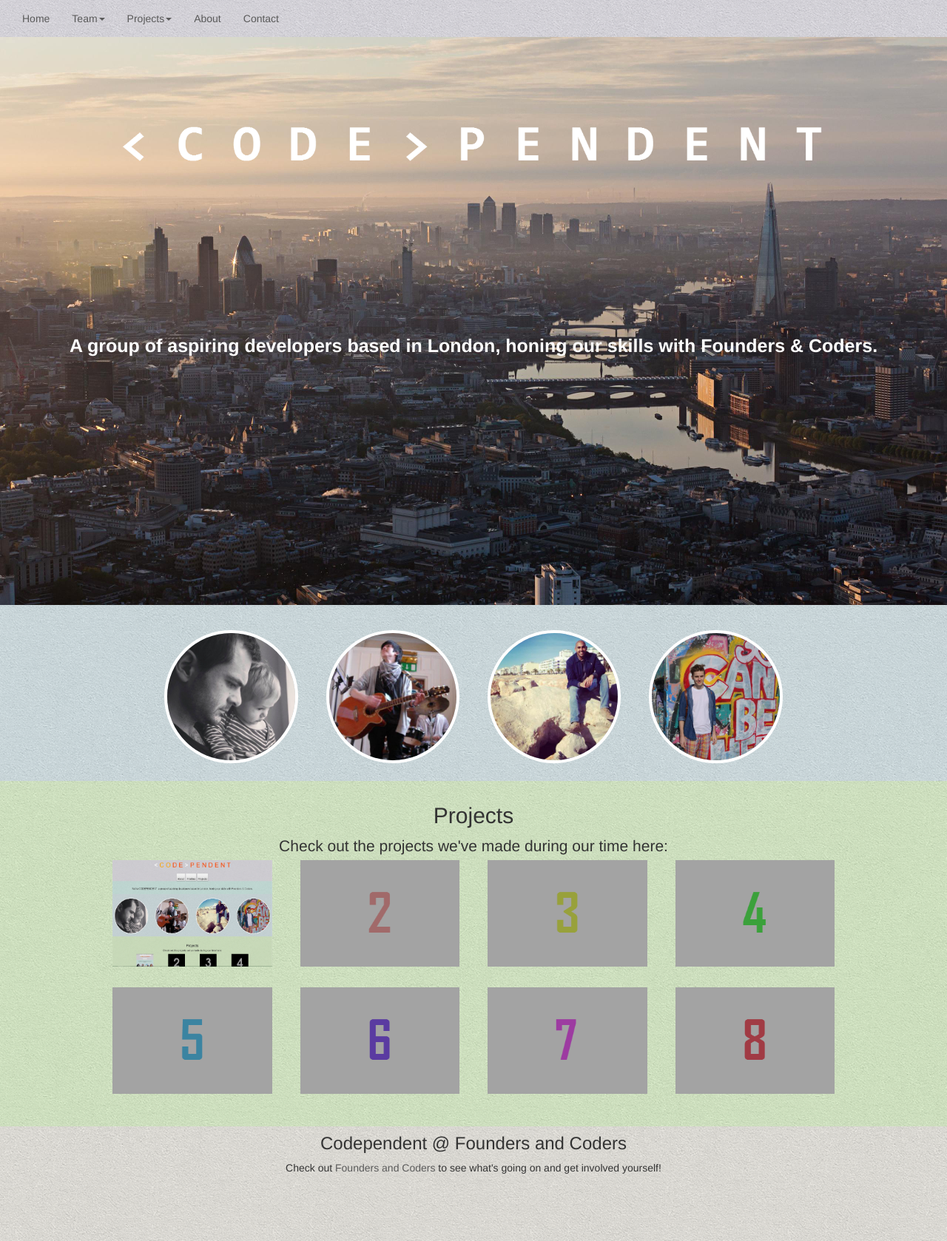
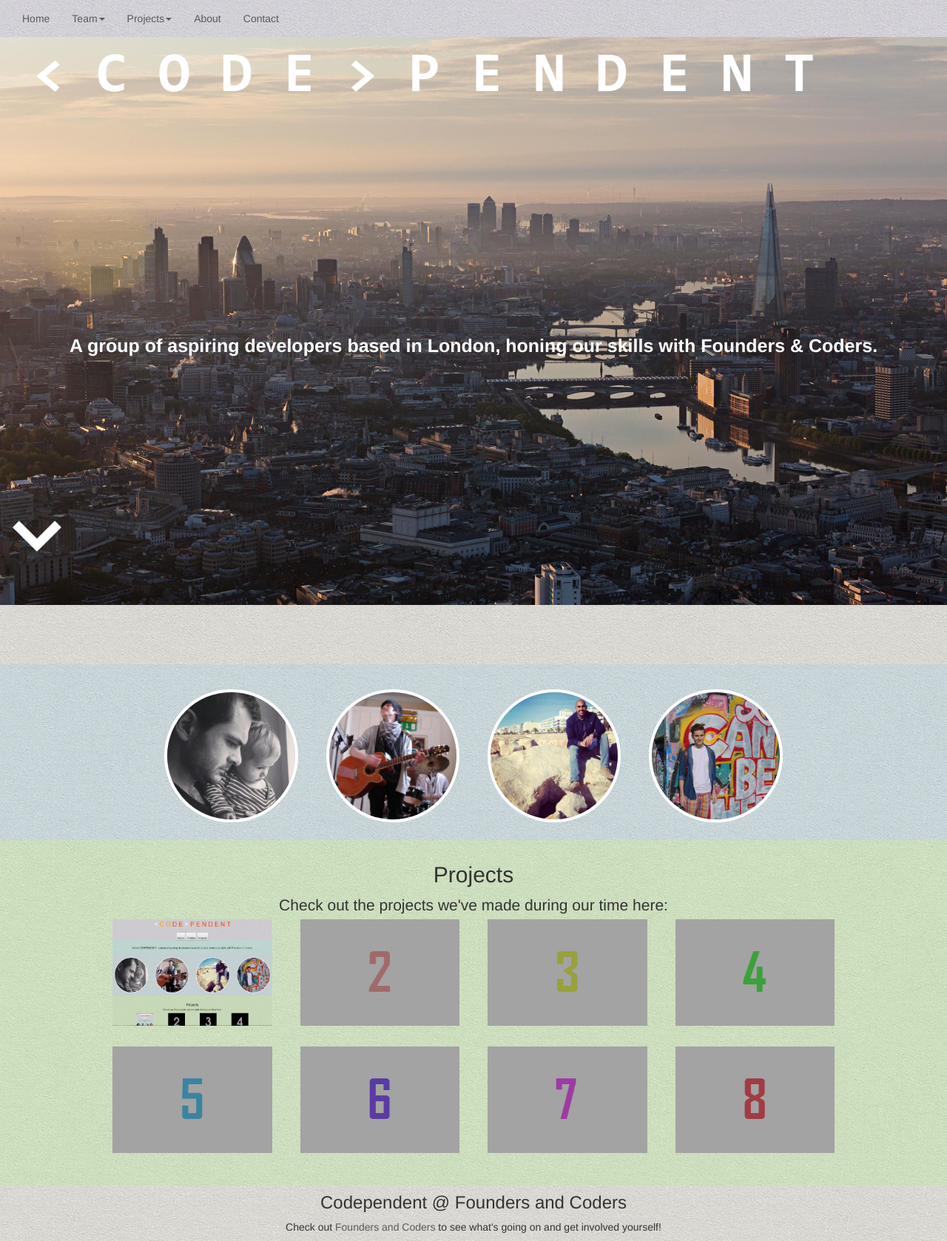
Before and after one commit to codependentfc/codependentfc.github.io, a Jekyll site: the page built from index.html, in a window 1280 px wide. Shown: the whole page at 74% size. Built offline with Jekyll 4.4.1, drawn with Linux system fonts in a browser that asks for light colours; nearby versions of some CDN libraries.

Commit message:
working on laning area

```diff
--- a/_includes/head.html
+++ b/_includes/head.html
@@ -27,7 +27,7 @@
 
   {% if page.js == 'about' %}
     <script src="/script/about.js"></script>
-  {% elseif page.js == 'main' %}
+  {% else if page.js == 'main' %}
     <script src="/script/main.js"></script>
   {% endif %}
 
--- a/css/main.css
+++ b/css/main.css
@@ -188,6 +188,24 @@ body {
   bottom:50%;
 }
 
+#logo {
+  z-index:100;
+  position: absolute;
+  top: 5%;
+  left:0;
+  right:0;
+  bottom:50%;
+}
+
+#arrow {
+  z-index:100;
+  position: absolute;
+  top: 75%;
+  left:0;
+  right:0;
+  bottom:50%;
+}
+
 .landing-area p{
   z-index:100;
   color:white;
--- a/index.html
+++ b/index.html
@@ -20,18 +20,22 @@ js : main
 
                 <div class='landing-area'>
 
-                <h1 id='banner'>
                     <img id="logo" width="90%" src="media/logo.png"/>
 
                     <br>
                     <br>
 
 
-                    <a href=#<img class="arrow" width="100px" src="media/arrow.png"/>
+                    <a href='#'>
+                        <img id="arrow" width="100px" src="media/arrow.png"/>
+                    </a>
 
-                </h1>
-                <p id='intro'>A group of aspiring developers based in London, honing our skills with <a href="http://foundersandcoders.org">Founders &amp; Coders</a>.</p>
-          </div>
+                    <br/>
+                    <br/>
+
+                    <p id='intro'>A group of aspiring developers based in London, honing our skills with <a href="http://foundersandcoders.org">Founders &amp; Coders</a>.</p>
+                </div>
+            </div>
 
 
 
```
